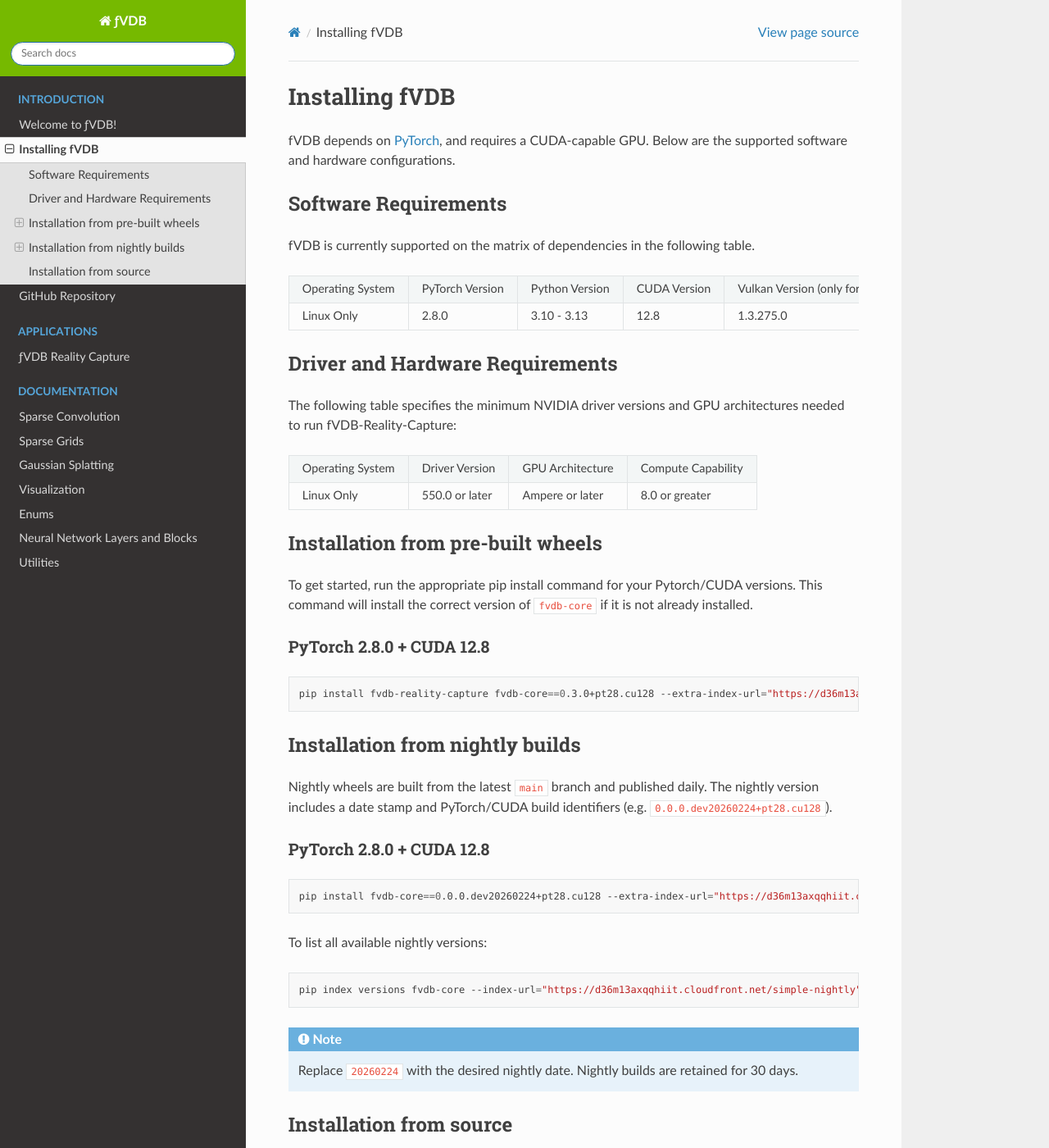
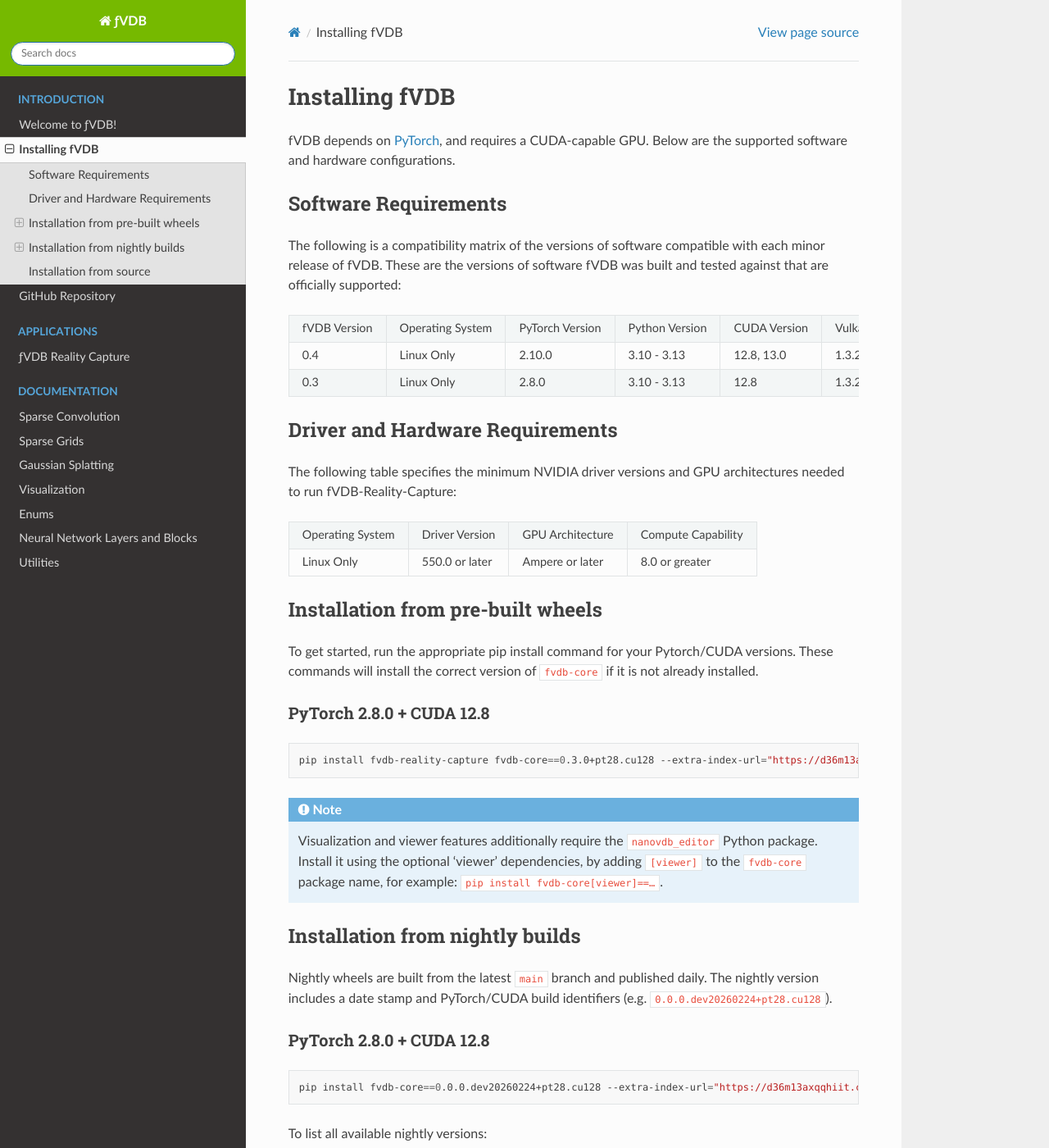
Before and after one commit to openvdb/fvdb-core, a Sphinx documentation site: the page built from docs/installation.rst, in a window 1280 px wide and 1400 px high. Shown: the whole window at 82% size. Built offline with Sphinx 7.4.7 and the Read the Docs theme 3.1.0, drawn with Linux system fonts in a browser that asks for light colours; pages that are not in the unit, such as notebooks, are missing from menus.

Commit message:
Added `nanovdb-editor` as an optional dependency (#559)
This pull request updates the documentation and package configuration to
clarify supported software versions and add an optional dependency for
the viewer feature.

**Documentation updates:**

* Updated the software requirements section in `docs/installation.rst`
to include a compatibility matrix that specifies supported versions of
fVDB alongside compatible versions of PyTorch, Python, CUDA, and Vulkan
for each minor release. This provides clearer guidance for users on
which software versions are officially supported.

**Packaging improvements:**

* Added an optional dependency group `viewer` in `pyproject.toml` for
the `nanovdb-editor` package, allowing users to install viewer-related
dependencies only when needed.

---------

Signed-off-by: Jonathan Swartz <jonathan@jswartz.info>

```diff
--- a/docs/installation.rst
+++ b/docs/installation.rst
@@ -7,13 +7,15 @@
 Software Requirements
 ------------------------
 
-fVDB is currently supported on the matrix of dependencies in the following table.
+The following is a compatibility matrix of the versions of software compatible with each minor release of fVDB.  These are the versions of software fVDB was built and tested against that are officially supported:
 
-+------------------+-----------------+-----------------+----------------+------------------------------------------+
-| Operating System | PyTorch Version | Python Version  | CUDA Version   | Vulkan Version (only for visualization)  |
-+------------------+-----------------+-----------------+----------------+------------------------------------------+
-| Linux Only       | 2.8.0           | 3.10 - 3.13     | 12.8           | 1.3.275.0                                |
-+------------------+-----------------+-----------------+----------------+------------------------------------------+
++--------------+------------------+-----------------+-----------------+----------------+------------------------------------------+
+| fVDB Version | Operating System | PyTorch Version | Python Version  | CUDA Version   | Vulkan Version (only for visualization)  |
++--------------+------------------+-----------------+-----------------+----------------+------------------------------------------+
+| 0.4          | Linux Only       | 2.10.0          | 3.10 - 3.13     | 12.8, 13.0     | 1.3.275.0                                |
++--------------+------------------+-----------------+-----------------+----------------+------------------------------------------+
+| 0.3          | Linux Only       | 2.8.0           | 3.10 - 3.13     | 12.8           | 1.3.275.0                                |
++--------------+------------------+-----------------+-----------------+----------------+------------------------------------------+
 
 Driver and Hardware Requirements
 -----------------------------------
@@ -29,7 +31,7 @@
 
 Installation from pre-built wheels
 -------------------------------------
-To get started, run the appropriate pip install command for your Pytorch/CUDA versions. This command will install
+To get started, run the appropriate pip install command for your Pytorch/CUDA versions. These commands will install
 the correct version of ``fvdb-core`` if it is not already installed.
 
 
@@ -40,6 +42,8 @@
 
     pip install fvdb-reality-capture fvdb-core==0.3.0+pt28.cu128 --extra-index-url="https://d36m13axqqhiit.cloudfront.net/simple" torch==2.8.0 --extra-index-url https://download.pytorch.org/whl/cu128
 
+.. note::
+   Visualization and viewer features additionally require the ``nanovdb_editor`` Python package. Install it using the optional 'viewer' dependencies, by adding ``[viewer]`` to the ``fvdb-core`` package name, for example: ``pip install fvdb-core[viewer]==…``.
 
 
 Installation from nightly builds
--- a/pyproject.toml
+++ b/pyproject.toml
@@ -15,6 +15,7 @@
     "torch>=2.8,<2.11",
     "numpy",
 ]
+optional-dependencies = {viewer = ["nanovdb-editor>=0.0.23,<0.2.0"]}
 classifiers = [
     "Programming Language :: Python :: 3",
     "Programming Language :: Python :: 3 :: Only",
```
